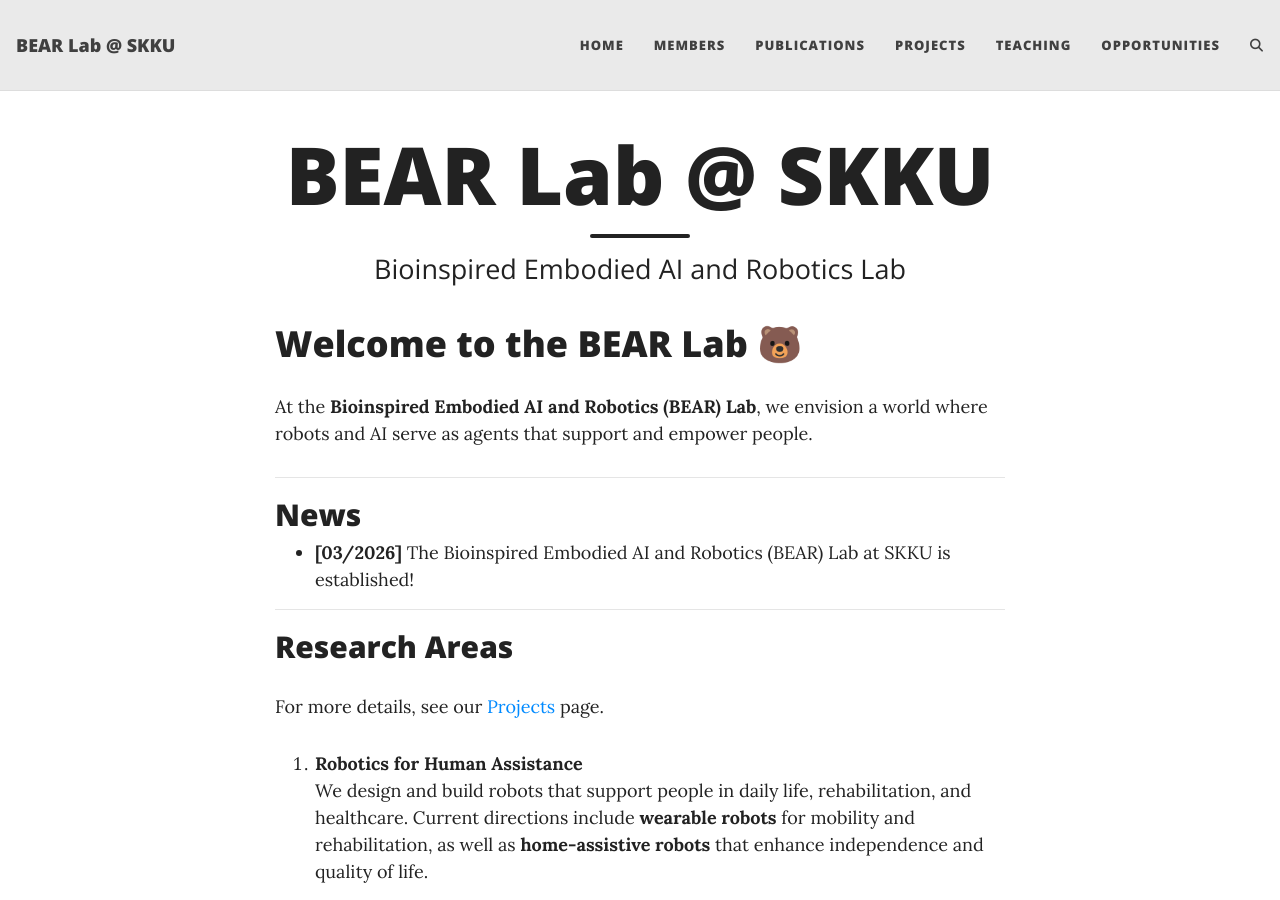
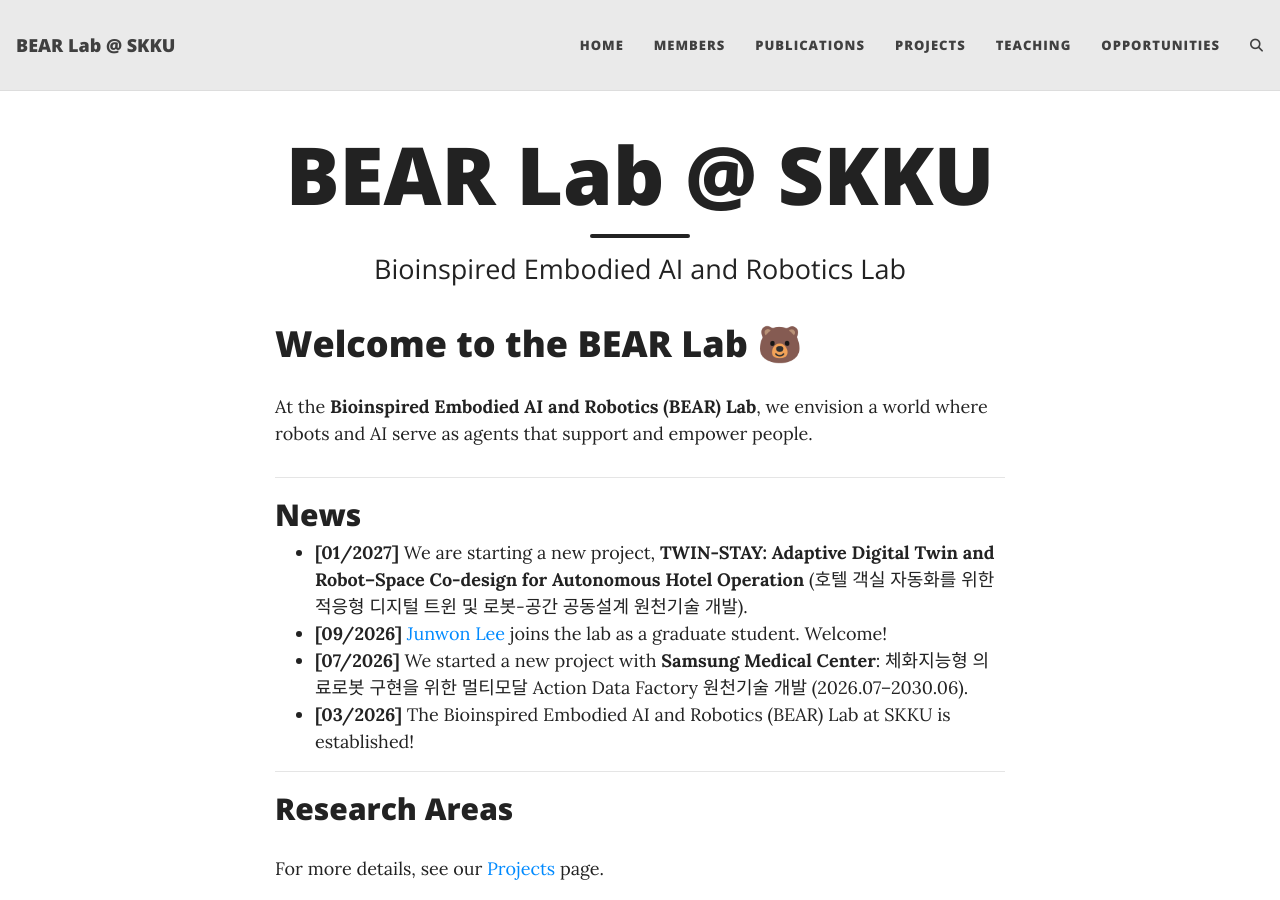
Before and after one commit to bear-research-lab/bear-research-lab.github.io, a Jekyll site: the page built from index.md, in a window 1280 px wide and 900 px high. Built offline with Jekyll 4.4.1, drawn with Linux system fonts in a browser that asks for light colours; comment, search, counter and statistics services are not loaded.

Commit message:
add news

```diff
--- a/index.md
+++ b/index.md
@@ -15,6 +15,9 @@ At the **Bioinspired Embodied AI and Robotics (BEAR) Lab**, we envision a world
 
 ---
 ## News
+- **[01/2027]** We are starting a new project, **TWIN-STAY: Adaptive Digital Twin and Robot–Space Co-design for Autonomous Hotel Operation** (호텔 객실 자동화를 위한 적응형 디지털 트윈 및 로봇-공간 공동설계 원천기술 개발).
+- **[09/2026]** [Junwon Lee](/people/jwlee_member/) joins the lab as a graduate student. Welcome!
+- **[07/2026]** We started a new project with **Samsung Medical Center**: 체화지능형 의료로봇 구현을 위한 멀티모달 Action Data Factory 원천기술 개발 (2026.07–2030.06).
 - **[03/2026]** The Bioinspired Embodied AI and Robotics (BEAR) Lab at SKKU is established!
 
 ---
```
